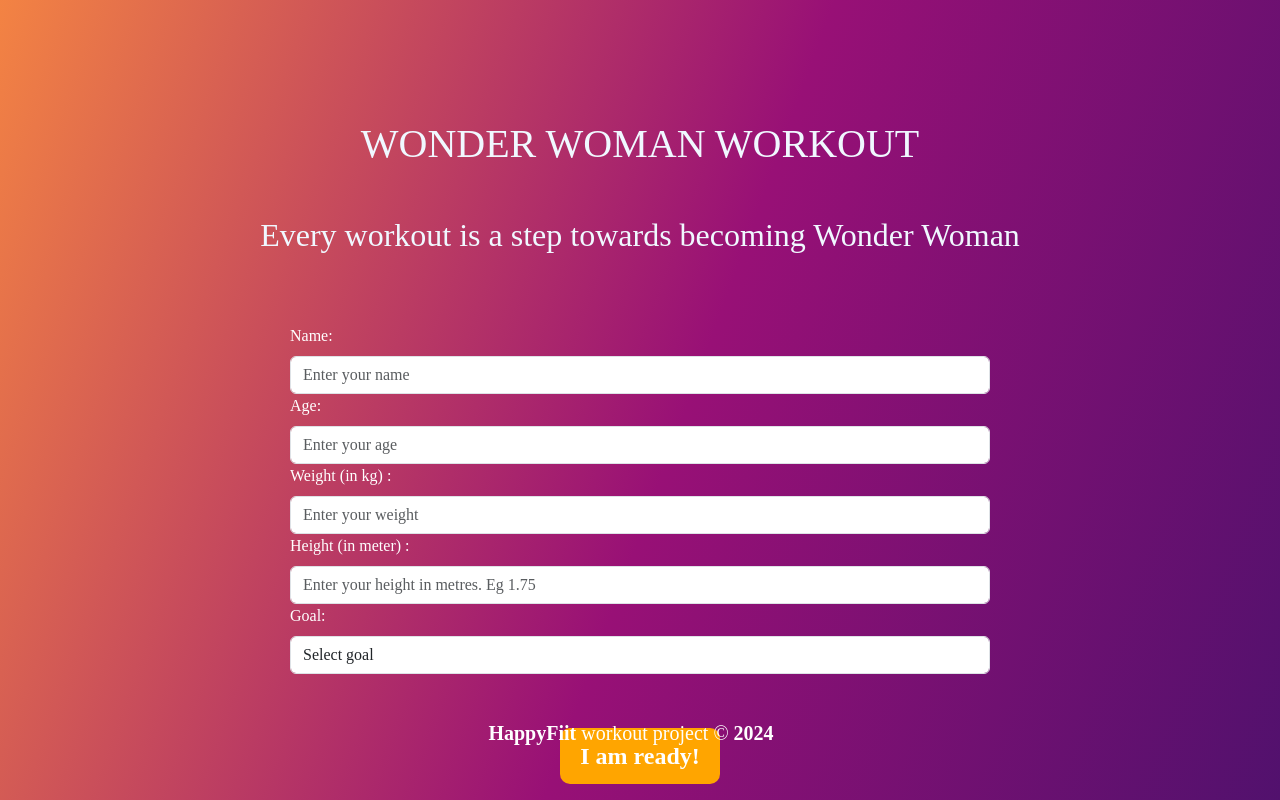
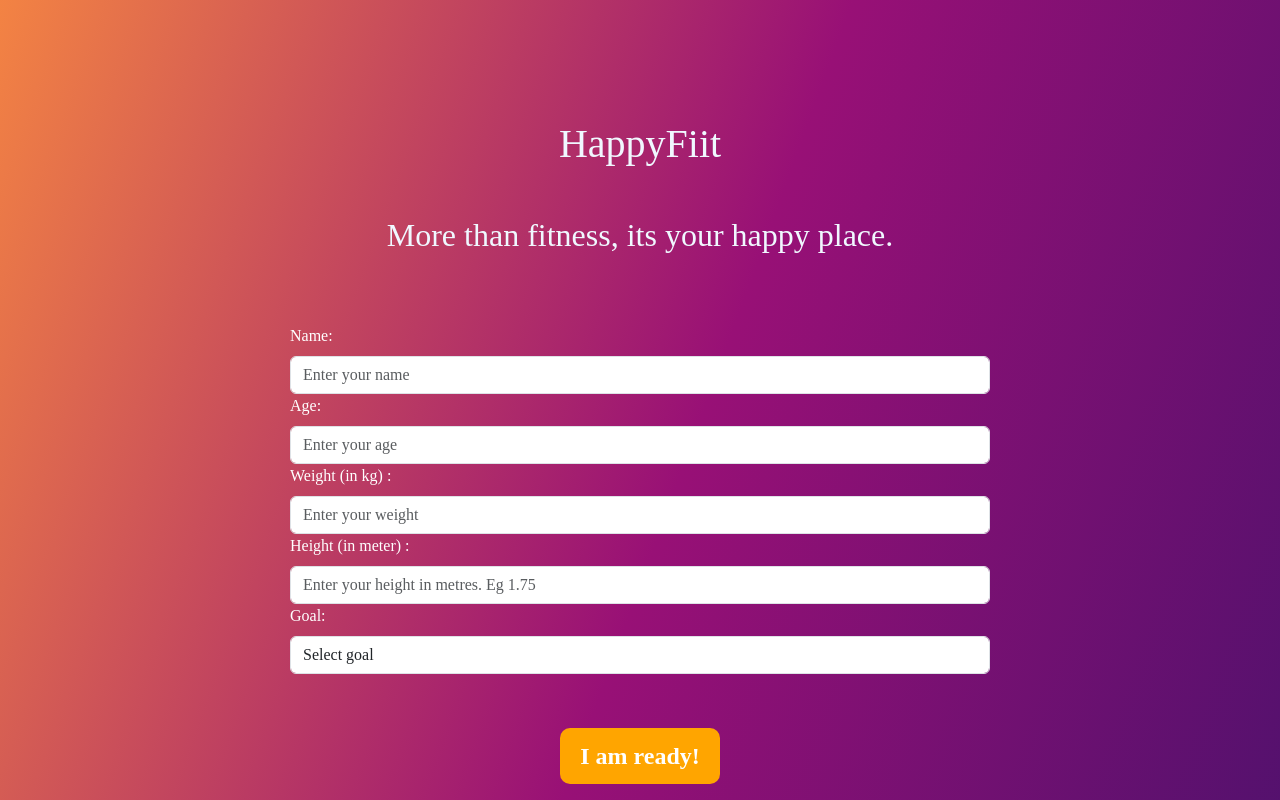
Before and after one commit to elismountain/fitness-app, a React (Vite) app: page / in a window 1280 px wide. Shown: the top 800 px of the page. Built offline with nearby package versions, Linux system fonts and the light colour scheme; some icons are missing.

Commit message:
home page name changed, tagline added, footer fixed to the bottom of page

```diff
--- a/src/pages/Home.jsx
+++ b/src/pages/Home.jsx
@@ -13,8 +13,8 @@ const Home = () => {
 
   return (
     <div className= "body">
-      <h1 className="home-title">WONDER WOMAN WORKOUT</h1>
-      <h2 className="home-description">Every workout is a step towards becoming Wonder Woman </h2>
+      <h1 className="home-title">HappyFiit</h1>
+      <h2 className="home-description">More than fitness, its your happy place.</h2>
       <SignIn onSubmit={handleSubmit} />
     </div>
   );
--- a/src/styles/Footer.css
+++ b/src/styles/Footer.css
@@ -1,11 +1,13 @@
 .footer {
     width: 100%;
     color: #ffffff;
-    padding: 20px 0;
+    /* padding: 20px 0; */
     text-align: center;
-    position: absolute;
+    position: relative;
     left: 0;
     bottom: 0;
+    height : 100px;
+
 }
 
 
```
